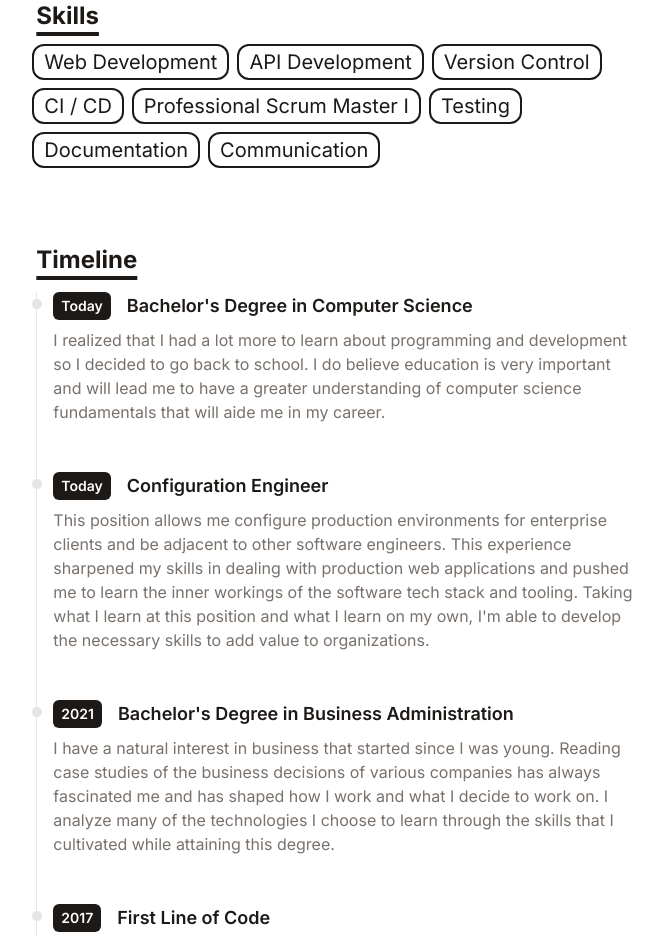
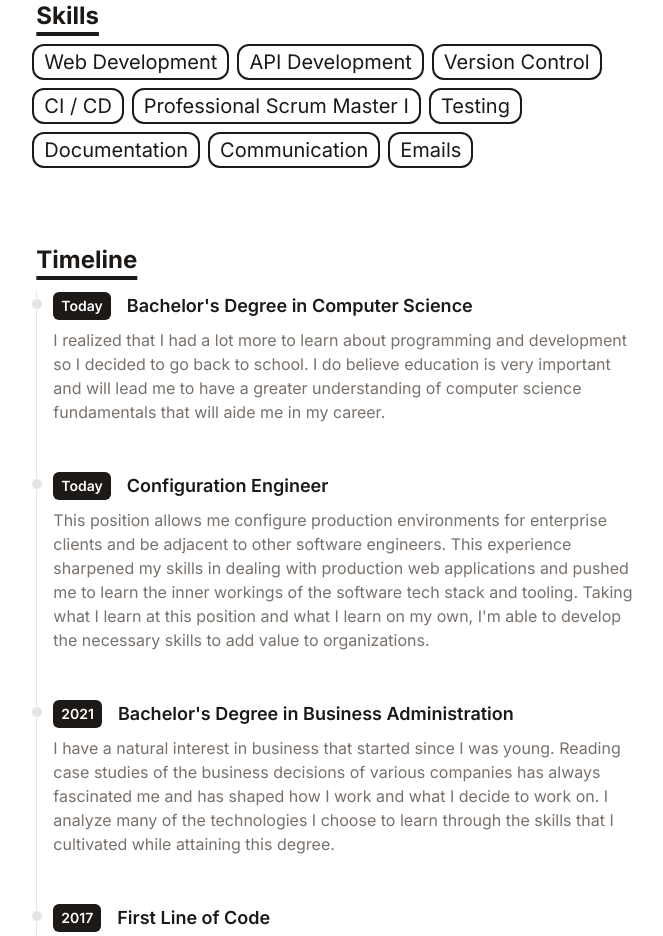
Before and after one commit to fredblaise/portfolio-site, a React (Vite) app: page / in a window 1280 px wide. Shown: the part 800-1736 px from the top of the page, without its empty margins (305-968 px from the left). Built offline with nearby package versions, Linux system fonts and the light colour scheme.

Commit message:
second test

```diff
--- a/src/data/skills.js
+++ b/src/data/skills.js
@@ -23,4 +23,7 @@ export default [
     {
         title: 'Communication',
     },
+    {
+        title: 'Emails',
+    },
 ]
```
